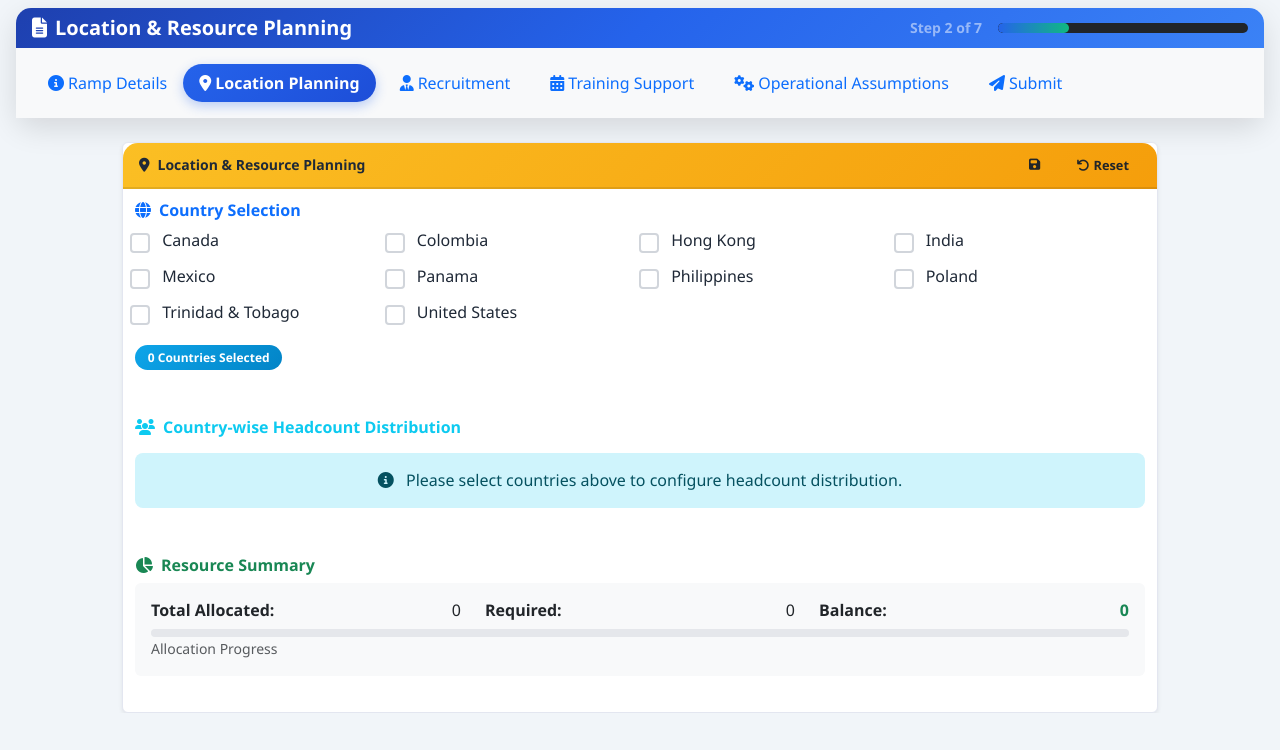
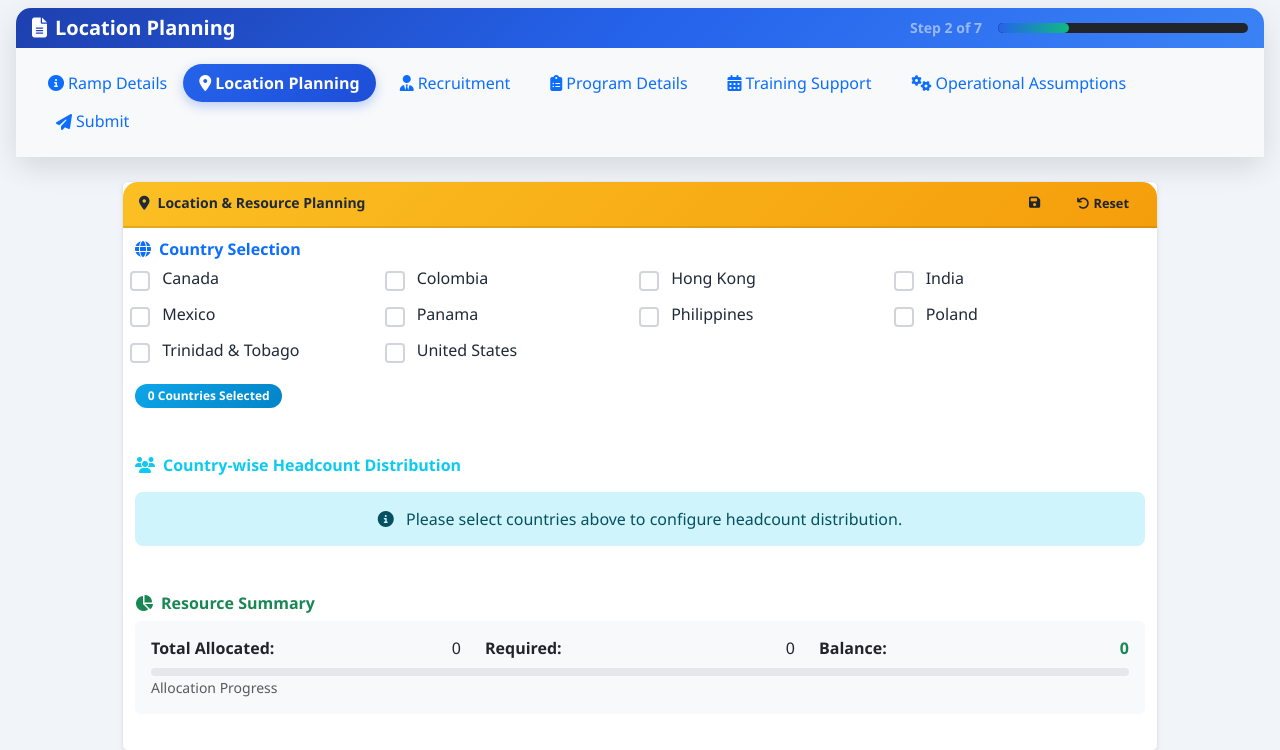
Before and after one commit to srikanth-vn81/Ramp-FormReviseddocker, a Flask app: page /ramp-form/step/2 in a window 1280 px wide. Shown: the top 750 px of the page. Run offline with Flask 3, Linux system fonts and the light colour scheme.

Commit message:
Restructure and reorder form steps for a 7-step process
Update routes.py and base_step.html to reflect a 7-step form structure, reordering and renaming several steps (e.g., 'Location Planning', 'Program Details', 'Training Support'). Adjusts step counts in progress bar and breadcrumbs accordingly.

Replit-Commit-Author: Agent
Replit-Commit-Session-Id: 51c6753c-f79c-48db-9296-dc9696b1e227
Replit-Commit-Checkpoint-Type: intermediate_checkpoint
Replit-Commit-Screenshot-Url: https://storage.googleapis.com/screenshot-production-us-central1/f8919e35-9627-440d-9d19-d1f1577be8db/51c6753c-f79c-48db-9296-dc9696b1e227/wlSsT3f

```diff
--- a/routes.py
+++ b/routes.py
@@ -41,11 +41,12 @@ def generate_date_choices():
 # Multi-step form configuration
 FORM_STEPS = {
     1: {'name': 'Ramp Details', 'template': 'step1_ramp_details.html'},
-    2: {'name': 'Location & Resource Planning', 'template': 'step5_location_planning.html'},
+    2: {'name': 'Location Planning', 'template': 'step5_location_planning.html'},
     3: {'name': 'Recruitment', 'template': 'step6_recruitment.html'},
-    4: {'name': 'Training Schedule', 'template': 'step2_training_schedule.html'},
-    5: {'name': 'Operational Assumptions', 'template': 'step3_operational_assumptions.html'},
-    6: {'name': 'Submit', 'template': 'step7_submit.html'}
+    4: {'name': 'Program Details', 'template': 'step4_language_channel.html'},
+    5: {'name': 'Training Support', 'template': 'step2_training_schedule.html'},
+    6: {'name': 'Operational Assumptions', 'template': 'step3_operational_assumptions.html'},
+    7: {'name': 'Submit', 'template': 'step7_submit.html'}
 }
 
 def get_form_fields_for_step(step):
@@ -56,11 +57,13 @@ def get_form_fields_for_step(step):
             'hkg_headcount', 'ind_headcount', 'mex_headcount', 'pan_headcount', 'phl_headcount',
             'pol_headcount', 'tto_headcount', 'usa_headcount'],
         3: ['recruitment_lead_time', 'hiring_capacity_weekly', 'hiring_capacity_monthly', 'recruitment_notes'],
-        4: ['ramp_start_availability', 'ramp_end_availability',
+        4: ['lob_count', 'lob_names', 'languages_supported', 'specify_languages', 'voice_inbound', 'voice_outbound',
+            'chat', 'email', 'back_office', 'social_sms', 'others', 'others_text'],
+        5: ['ramp_start_availability', 'ramp_end_availability',
             'client_trainer', 'internal_trainer', 'total_trainers', 'training_duration',
             'training_duration_number', 'nesting_duration', 'nesting_duration_number', 'batch_size'],
-        5: ['supervisor_ratio', 'qa_ratio', 'trainer_ratio'],
-        6: []  # Submit step has no form fields, just review and submit
+        6: ['supervisor_ratio', 'qa_ratio', 'trainer_ratio'],
+        7: []  # Submit step has no form fields, just review and submit
     }
     return step_fields.get(step, [])
 
@@ -167,7 +170,7 @@ def ramp_form_step(step):
         context['preselected_countries'] = form.geo_country.data or []
 
     # For submit step, include form data for summary
-    if step == 6:
+    if step == 7:
         context['form_data'] = session.get('form_data', {})
 
     return render_template(FORM_STEPS[step]['template'], **context)
--- a/templates/base_step.html
+++ b/templates/base_step.html
@@ -52,9 +52,9 @@
                                         <div class="progress bg-dark" style="width: 250px; height: 10px; border-radius: 10px;">
                                             <div class="progress-bar bg-success" role="progressbar"
                                                  style="width: {{ (current_step / 7 * 100) }}%; border-radius: 10px;"
-                                                 aria-valuenow="{{ (current_step / 6 * 100) }}"
+                                                 aria-valuenow="{{ (current_step / 7 * 100) }}"
                                                  aria-valuemin="0" aria-valuemax="100">
-                                                <span class="visually-hidden">{{ (current_step / 6 * 100) }}% Complete</span>
+                                                <span class="visually-hidden">{{ (current_step / 7 * 100) }}% Complete</span>
                                             </div>
                                         </div>
                                     </div>
@@ -95,24 +95,33 @@
                                     <li class="breadcrumb-item {{ 'active fw-bold' if current_step == 4 else 'text-primary' }}">
                                         {% if current_step != 4 %}
                                             <a href="{{ url_for('ramp_form_step', step=4) }}" class="text-decoration-none text-primary">
+                                                <i class="fas fa-clipboard-list me-1"></i>Program Details
+                                            </a>
+                                        {% else %}
+                                            <i class="fas fa-clipboard-list me-1"></i>Program Details
+                                        {% endif %}
+                                    </li>
+                                    <li class="breadcrumb-item {{ 'active fw-bold' if current_step == 5 else 'text-primary' }}">
+                                        {% if current_step != 5 %}
+                                            <a href="{{ url_for('ramp_form_step', step=5) }}" class="text-decoration-none text-primary">
                                                 <i class="fas fa-calendar-alt me-1"></i>Training Support
                                             </a>
                                         {% else %}
                                             <i class="fas fa-calendar-alt me-1"></i>Training Support
                                         {% endif %}
                                     </li>
-                                    <li class="breadcrumb-item {{ 'active fw-bold' if current_step == 5 else 'text-primary' }}">
-                                        {% if current_step != 5 %}
-                                            <a href="{{ url_for('ramp_form_step', step=5) }}" class="text-decoration-none text-primary">
+                                    <li class="breadcrumb-item {{ 'active fw-bold' if current_step == 6 else 'text-primary' }}">
+                                        {% if current_step != 6 %}
+                                            <a href="{{ url_for('ramp_form_step', step=6) }}" class="text-decoration-none text-primary">
                                                 <i class="fas fa-cogs me-1"></i>Operational Assumptions
                                             </a>
                                         {% else %}
                                             <i class="fas fa-cogs me-1"></i>Operational Assumptions
                                         {% endif %}
                                     </li>
-                                    <li class="breadcrumb-item {{ 'active fw-bold' if current_step == 6 else 'text-primary' }}">
-                                        {% if current_step != 6 %}
-                                            <a href="{{ url_for('ramp_form_step', step=6) }}" class="text-decoration-none text-primary">
+                                    <li class="breadcrumb-item {{ 'active fw-bold' if current_step == 7 else 'text-primary' }}">
+                                        {% if current_step != 7 %}
+                                            <a href="{{ url_for('ramp_form_step', step=7) }}" class="text-decoration-none text-primary">
                                                 <i class="fas fa-paper-plane me-1"></i>Submit
                                             </a>
                                         {% else %}
```
Also changed, not shown: 1 other file.
